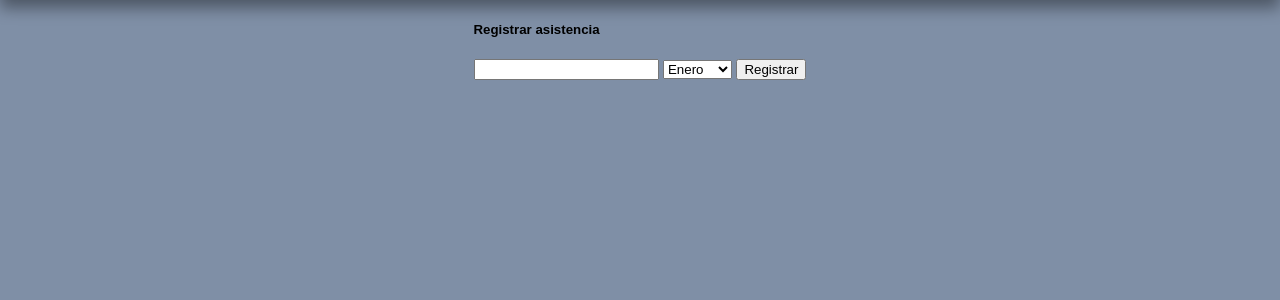
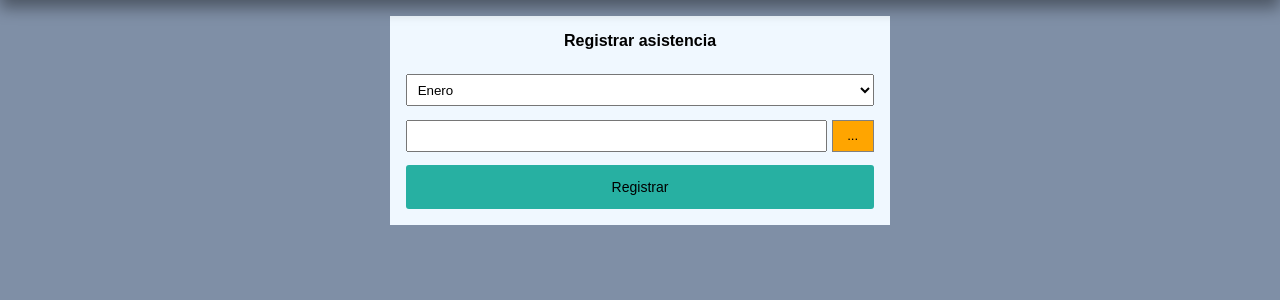
Before and after one commit to ismaelbob/FOapp, a PHP site: page /asistencia.php in a window 1280 px wide. Shown: the part 50-350 px from the top of the page. Run offline with PHP 8.4, Linux system fonts and the light colour scheme; the visitor is signed in with stand-in values (Sample User, id 1).

Commit message:
Se comenzo con la vista Asistencia, ya esta la parte visual

```diff
--- a/asistencia.php
+++ b/asistencia.php
@@ -11,7 +11,7 @@
     <meta name="viewport" content="width=device-width, initial-scale=1.0">
     <title>Mi Tarjeta | FO</title>
     <link rel="stylesheet" href="css/menu.css">
-    <link rel="stylesheet" href="css/secciones.css">
+    <link rel="stylesheet" href="css/asistencia.css">
     <link rel="stylesheet" href="librerias/alertifyjs/css/alertify.css">
     <link rel="stylesheet" href="librerias/alertifyjs/css/themes/default.css">
     <script src="librerias/jquery-3.4.1.min.js"></script>
@@ -33,16 +33,26 @@
             </ul>
         </nav>
     </header>
-    <div class="container">
-        <div>
+    <div class="contenedor-main">
+        <div class="formulario-1">
             <h5>Registrar asistencia</h5>
             <form id="form-reg-reunion" method="post">
+                <select name="cmbmes" id="cmbmes">
+                    <option value="r1">Enero</option>
+                    <option value="r2">Febrero</option>
+                    <option value="r3">Marzo</option>
+                    <option value="r4">Abril</option>
+                    <option value="r5">Mayo</option>
+                    <option value="r6">Junio</option>
+                    <option value="r7">Julio</option>
+                    <option value="r8">Agosto</option>
+                    <option value="r9">Septiembre</option>
+                    <option value="r10">Octubre</option>
+                    <option value="r11">Noviembre</option>
+                    <option value="r12">Diciembre</option>
+                </select>
                 <input type="number" name="txtcodigo" id="txtcodigo"/>
-                <select name="cmbmes" id="cmbmes">
-                    <option value="ene">Enero</option>
-                    <option value="feb">Febrero</option>
-                    <option value="mar">Marzo</option>
-                </select>
+                <button class="btn-buscar">...</button>
                 <input type="submit" value="Registrar"/>
             </form>
         </div>
--- /dev/null
+++ b/css/asistencia.css
@@ -0,0 +1,50 @@
+.contenedor-main {
+    display: flex;
+    justify-content: center;
+    margin-top: 1em;
+}
+.formulario-1 {
+    background-color: aliceblue;
+    padding: 1em;
+    width: 500px;
+}
+.formulario-1 h5 {
+    padding: 0;
+    margin: 0em 0em 1.5em 0em;
+    text-align: center;
+    font-weight: 600;
+    font-size: 16px;
+}
+.formulario-1 input[type="number"], .formulario-1 select{
+    width: 100%;
+    padding: .5em;
+    margin-bottom: 1em;
+}
+.formulario-1 input[type="submit"] {
+    width: 100%;
+    padding: 1em;
+    border: none;
+    background-color: #27b0a2;
+    font-size: 14px;
+    cursor: pointer;
+    border-radius: 3px;
+}
+.formulario-1 input[type="submit"]:hover {
+    background-color: #248f84;
+}
+.formulario-1 input[type="number"] {
+    width: 90%;
+    padding: .5em;
+    margin-bottom: 1em;
+}
+.formulario-1 .btn-buscar {
+    background-color: orange;
+    padding: .55em;
+    width: 9%;
+    margin: 0;
+    cursor: pointer;
+    border: 1px gray solid;
+}
+.formulario-1 .btn-buscar:hover {
+    background-color: rgb(221, 144, 0);
+}
```
